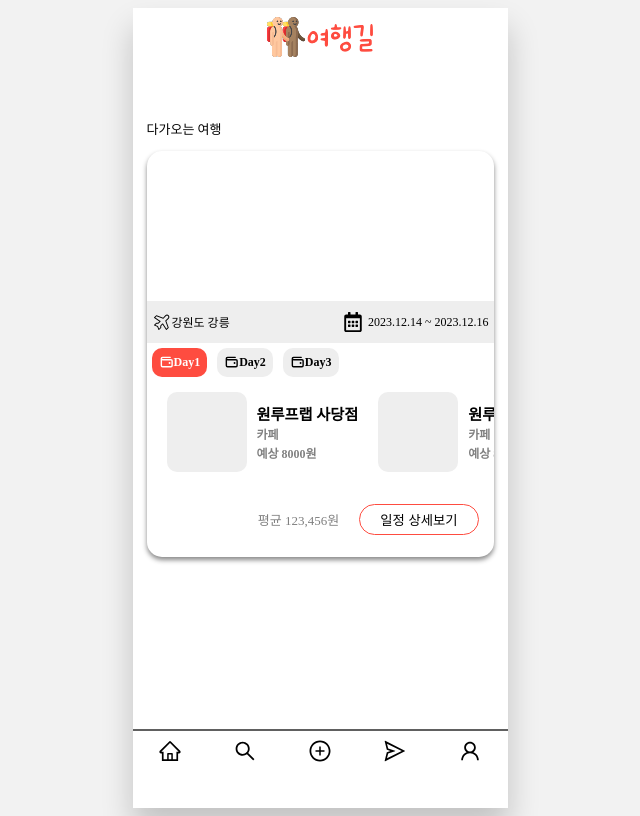
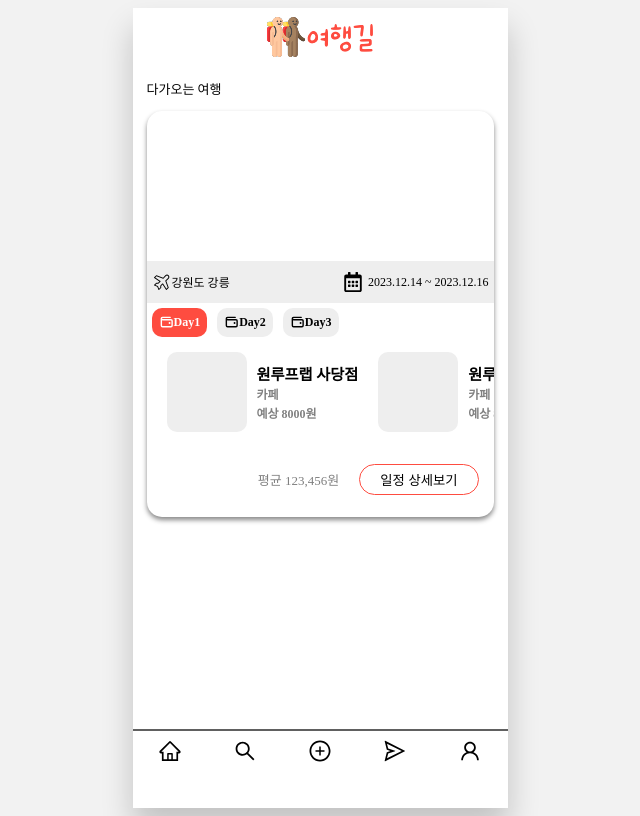
Before and after one commit to in2p/yeohaengil, a React (Create React App) app: page / in a window 1280 px wide. Shown: the whole page, without its empty margins (320-960 px from the left). Built offline with nearby package versions, Linux system fonts and the light colour scheme.

Commit message:
[Style] App.css fullContainer padding

```diff
--- a/src/App.css
+++ b/src/App.css
@@ -21,5 +21,5 @@
 } */
 
 .fullContainer {
-  padding: 50px 14px;
+  padding: 10px 14px;
 }
```
